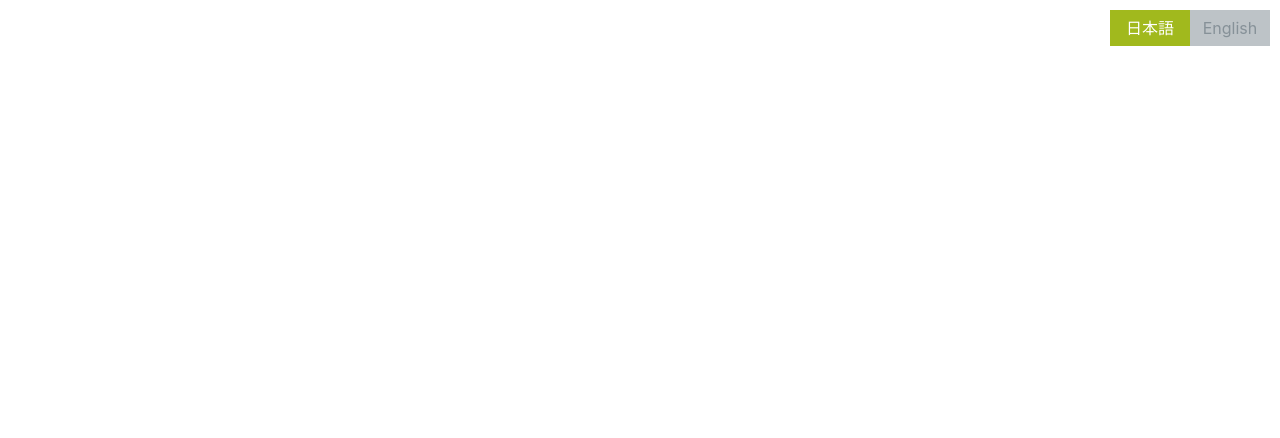
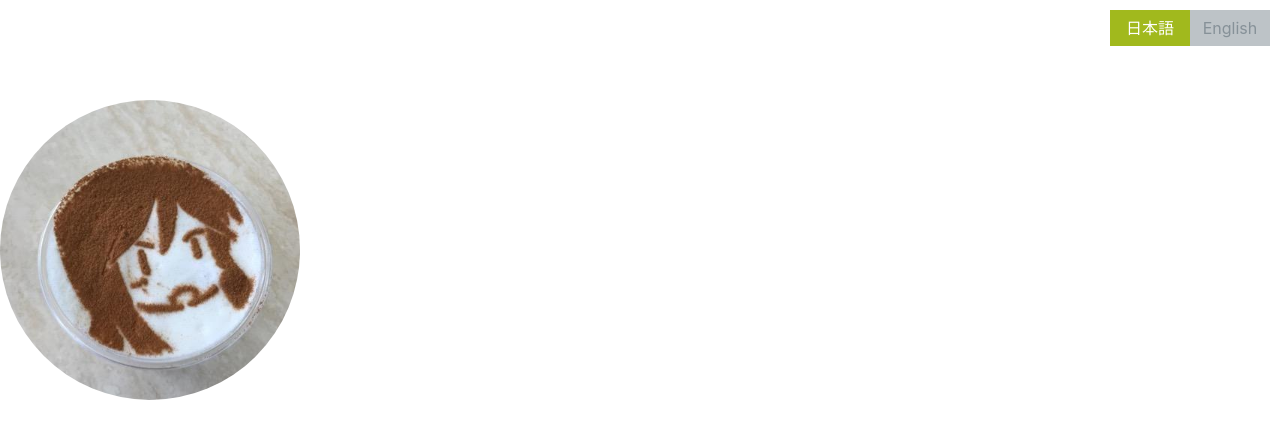
Before and after one commit to hayate4th/hayate4th-web, a React (Create React App) app: page / in a window 1280 px wide. Shown: the top 438 px of the page. Built offline with nearby package versions, Linux system fonts and the light colour scheme.

Commit message:
Add RoundIcon component

```diff
--- a/src/App.tsx
+++ b/src/App.tsx
@@ -1,10 +1,18 @@
 import React from 'react';
 import Header from './components/Header';
+import RoundIcon from './components/RoundIcon';
+import logo from './images/hayate4th.jpg';
 
 const App: React.FC = () => {
   return (
     <div className="App">
       <Header />
+      <RoundIcon
+        urlString={logo}
+        altString="hayate4th's logo"
+        width={300}
+        height={300}
+      />
     </div>
   );
 };
--- /dev/null
+++ b/src/components/RoundIcon/index.tsx
@@ -0,0 +1,25 @@
+import React from 'react';
+import './style.css';
+
+export interface RoundIconProps {
+  altString: string;
+  urlString: string;
+  width: number;
+  height: number;
+}
+
+const RoundIcon: React.FC<RoundIconProps> = props => {
+  const { altString, urlString, width, height } = props;
+
+  return (
+    <img
+      className="round-icon"
+      src={urlString}
+      alt={altString}
+      width={width}
+      height={height}
+    />
+  );
+};
+
+export default RoundIcon;
--- /dev/null
+++ b/src/components/RoundIcon/style.css
@@ -0,0 +1,3 @@
+img {
+  border-radius: 100%;
+}
```
Also changed, not shown: src/images/hayate4th.jpg (added).
